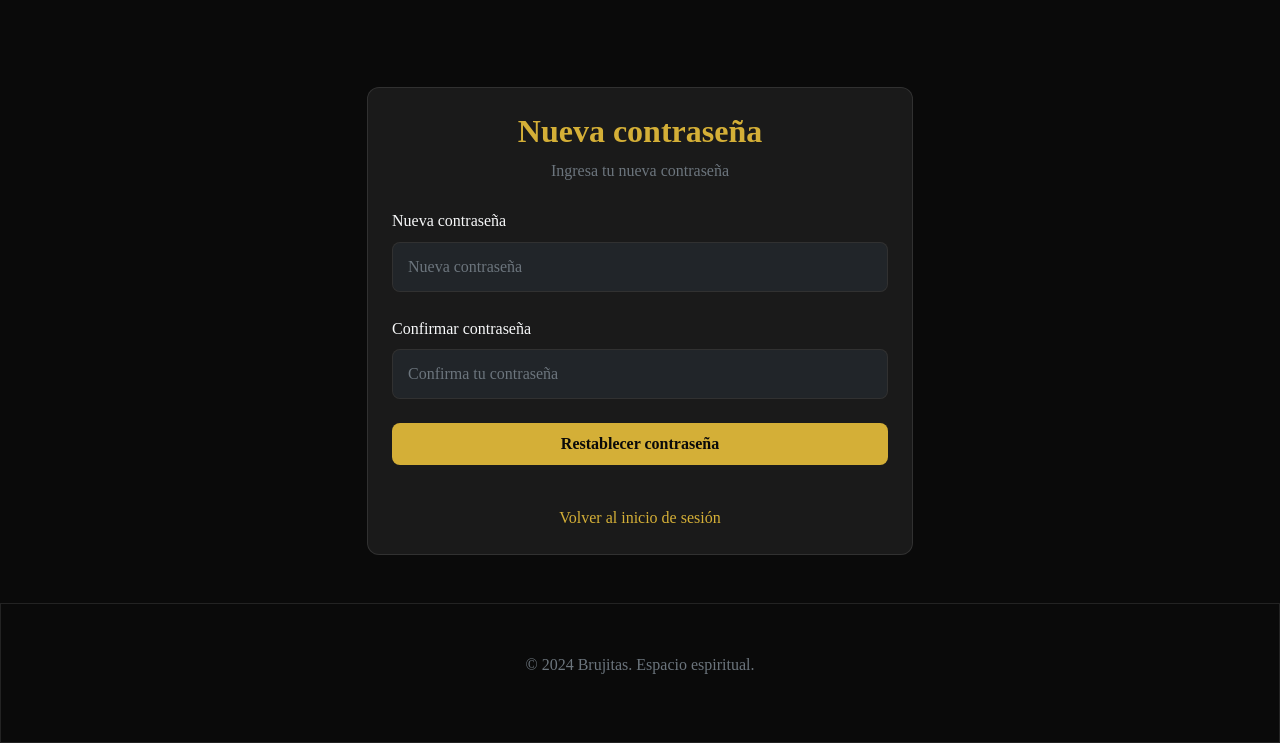
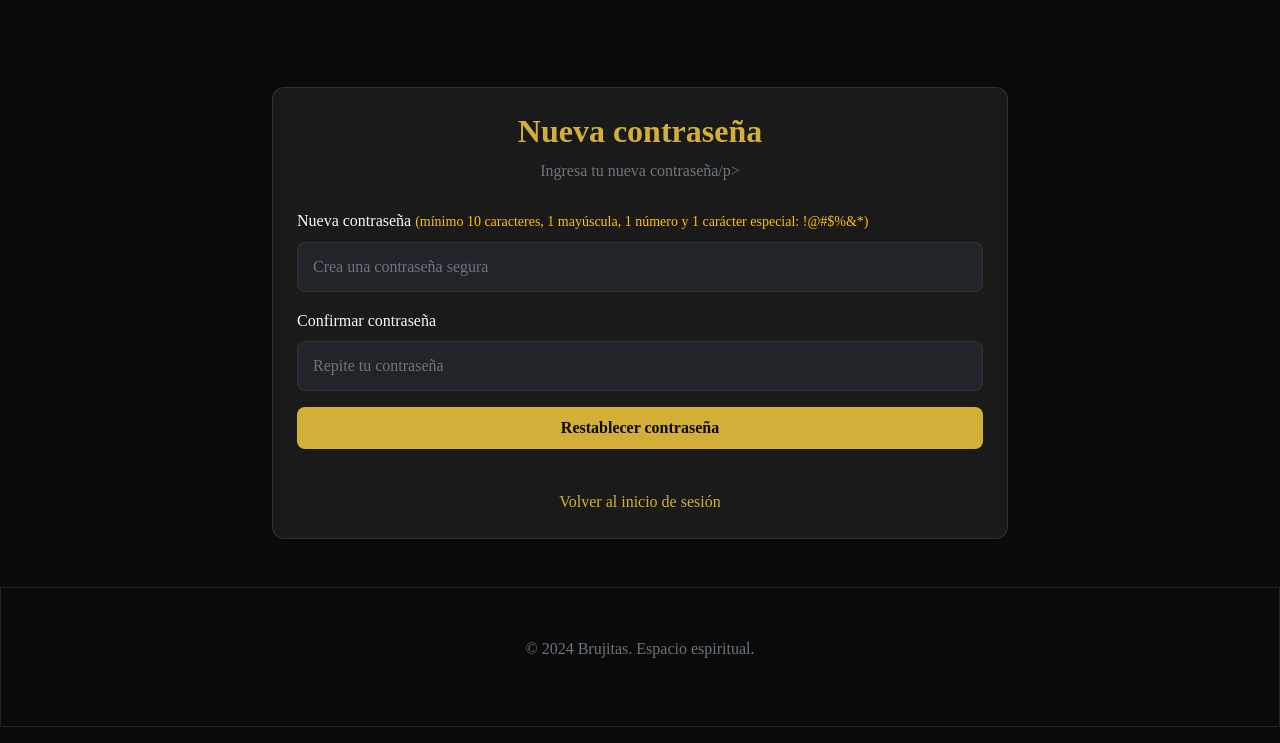
Before and after one commit to Vear511/taro-brujas, a Django app: template templates/password_reset_form.html in a window 1280 px wide. Shown: the part 65-808 px from the top of the page. Run offline with Django 5.2, Linux system fonts and the light colour scheme; the template is opened without the code that fills it, so the values that code supplies are empty.

Commit message:
Update password_reset_form.html

```diff
--- a/templates/password_reset_form.html
+++ b/templates/password_reset_form.html
@@ -1,30 +1,66 @@
 {% extends 'base.html' %}
+
 {% block content %}
 <div class="container mt-5 pt-4">
     <div class="row justify-content-center">
-        <div class="col-md-6">
+        <div class="col-md-8">
             <div class="card-minimal p-4">
                 <div class="text-center mb-4">
                     <h2 class="text-gold">Nueva contraseña</h2>
-                    <p class="text-muted">Ingresa tu nueva contraseña</p>
+                    <p class="text-muted">Ingresa tu nueva contraseña/p>
                 </div>
-                <form method="post">
+
+                <form method="post" novalidate>
                     {% csrf_token %}
+
                     {% if error %}
                         <div class="alert alert-danger">{{ error }}</div>
                     {% endif %}
-                    <div class="mb-4">
-                        <label for="id_password1" class="form-label text-light">Nueva contraseña</label>
-                        <input type="password" name="password1" class="form-control bg-dark text-light border-minimal" required id="id_password1" placeholder="Nueva contraseña">
+
+                    <!-- Contraseña -->
+                    <div class="mb-3">
+                        <label for="id_password1" class="form-label text-light">
+                            Nueva contraseña
+                            <span class="text-warning small">
+                                (mínimo 10 caracteres, 1 mayúscula, 1 número y 1 carácter especial: !@#$%&*)
+                            </span>
+                        </label>
+                        <input
+                            type="password"
+                            name="password1"
+                            class="form-control bg-dark text-light border-minimal"
+                            required
+                            id="id_password1"
+                            placeholder="Crea una contraseña segura"
+                        >
                     </div>
-                    <div class="mb-4">
+
+                    <!-- Confirmar contraseña -->
+                    <div class="mb-3">
                         <label for="id_password2" class="form-label text-light">Confirmar contraseña</label>
-                        <input type="password" name="password2" class="form-control bg-dark text-light border-minimal" required id="id_password2" placeholder="Confirma tu contraseña">
+                        <input
+                            type="password"
+                            name="password2"
+                            class="form-control bg-dark text-light border-minimal"
+                            required
+                            id="id_password2"
+                            placeholder="Repite tu contraseña"
+                        >
+                        {# Mostramos el error aquí (coincidencia o complejidad) #}
+                        {% if error %}
+                            <span class="text-danger small">{{ error }}</span>
+                        {% endif %}
                     </div>
-                    <button type="submit" class="btn-gold w-100 py-2 mb-3">Restablecer contraseña</button>
+
+                    <button type="submit" class="btn-gold w-100 py-2 mb-3">
+                        Restablecer contraseña
+                    </button>
                 </form>
+
                 <div class="text-center mt-4">
-                    <a href="{% url 'usuarios:login' %}" class="text-gold text-decoration-none">Volver al inicio de sesión</a>
+                    <a href="{% url 'usuarios:login' %}" class="text-gold text-decoration-none">
+                        Volver al inicio de sesión
+                    </a>
                 </div>
             </div>
         </div>
```
